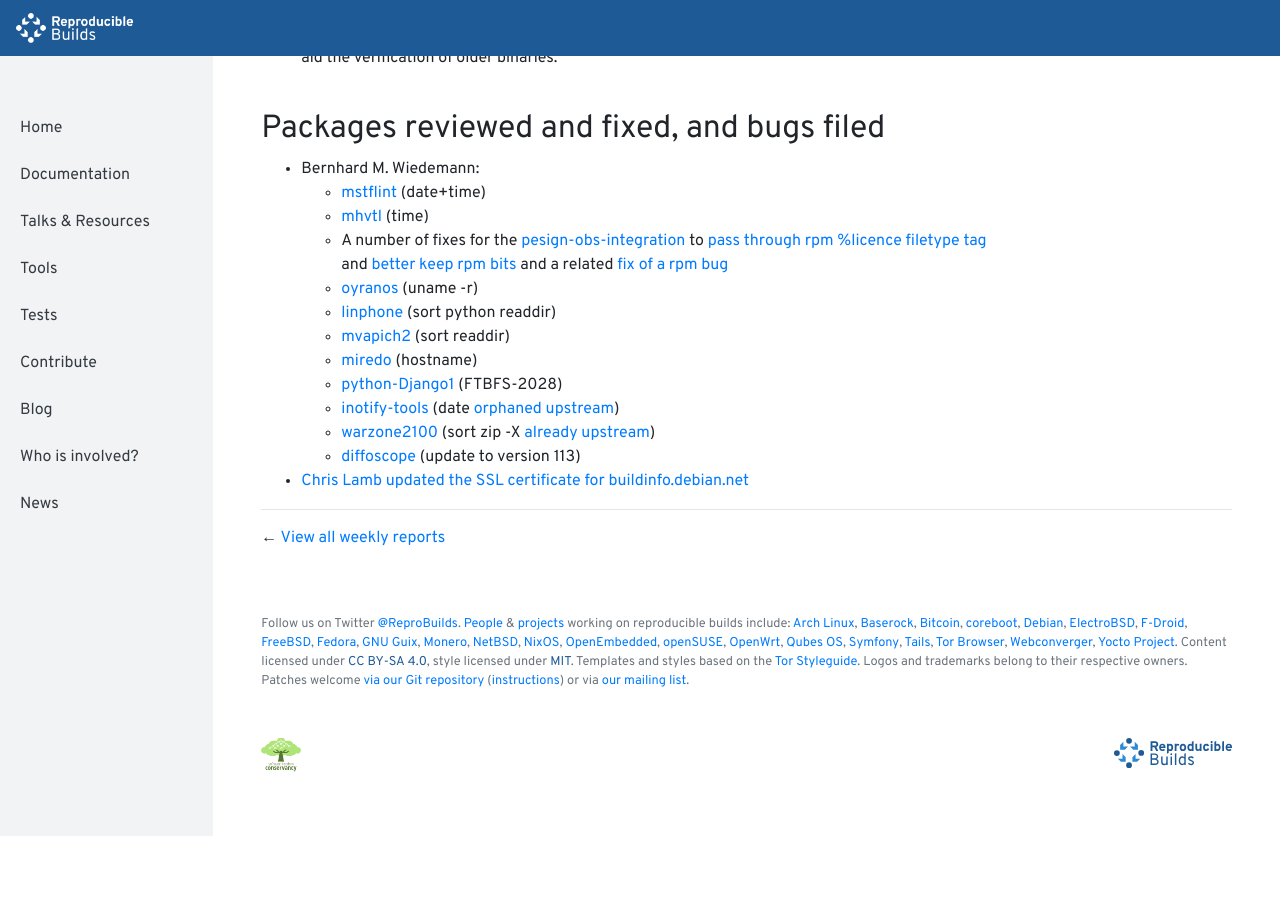
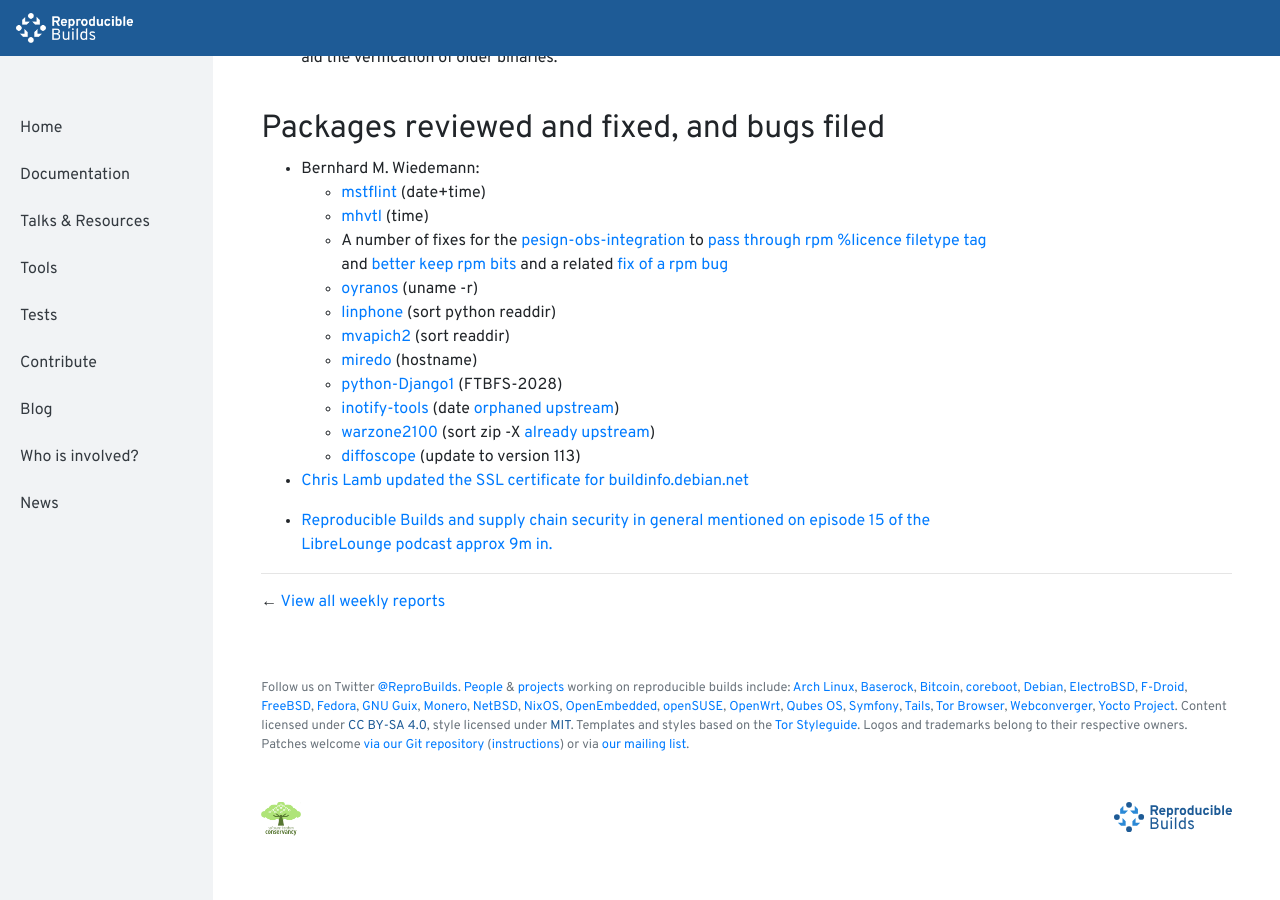
Before and after one commit to prototypefund/reproducible-website, a Jekyll site: the page built from _blog/posts/206.md, in a window 1280 px wide and 900 px high, scrolled down 541 px. Built offline with Jekyll 4.4.1, drawn with Linux system fonts in a browser that asks for light colours; before the commit the page ends 1377 px from its top, so only the background shows below that.

Commit message:
206 += Reproducible Builds and supply chain security in general mentioned on episode 15 of the LibreLounge podcast approx 9m in. <https://librelounge.org/episodes/episode-15-at-libre-planet-with-sean-obrien.html>

```diff
--- a/_blog/posts/206.md
+++ b/_blog/posts/206.md
@@ -29,3 +29,5 @@
     * [diffoscope](https://build.opensuse.org/request/show/691762) (update to version 113)
 
 * [Chris Lamb updated the SSL certificate for buildinfo.debian.net](https://buildinfo.debian.net)
+
+* [Reproducible Builds and supply chain security in general mentioned on episode 15 of the LibreLounge podcast approx 9m in.](https://librelounge.org/episodes/episode-15-at-libre-planet-with-sean-obrien.html)
```
